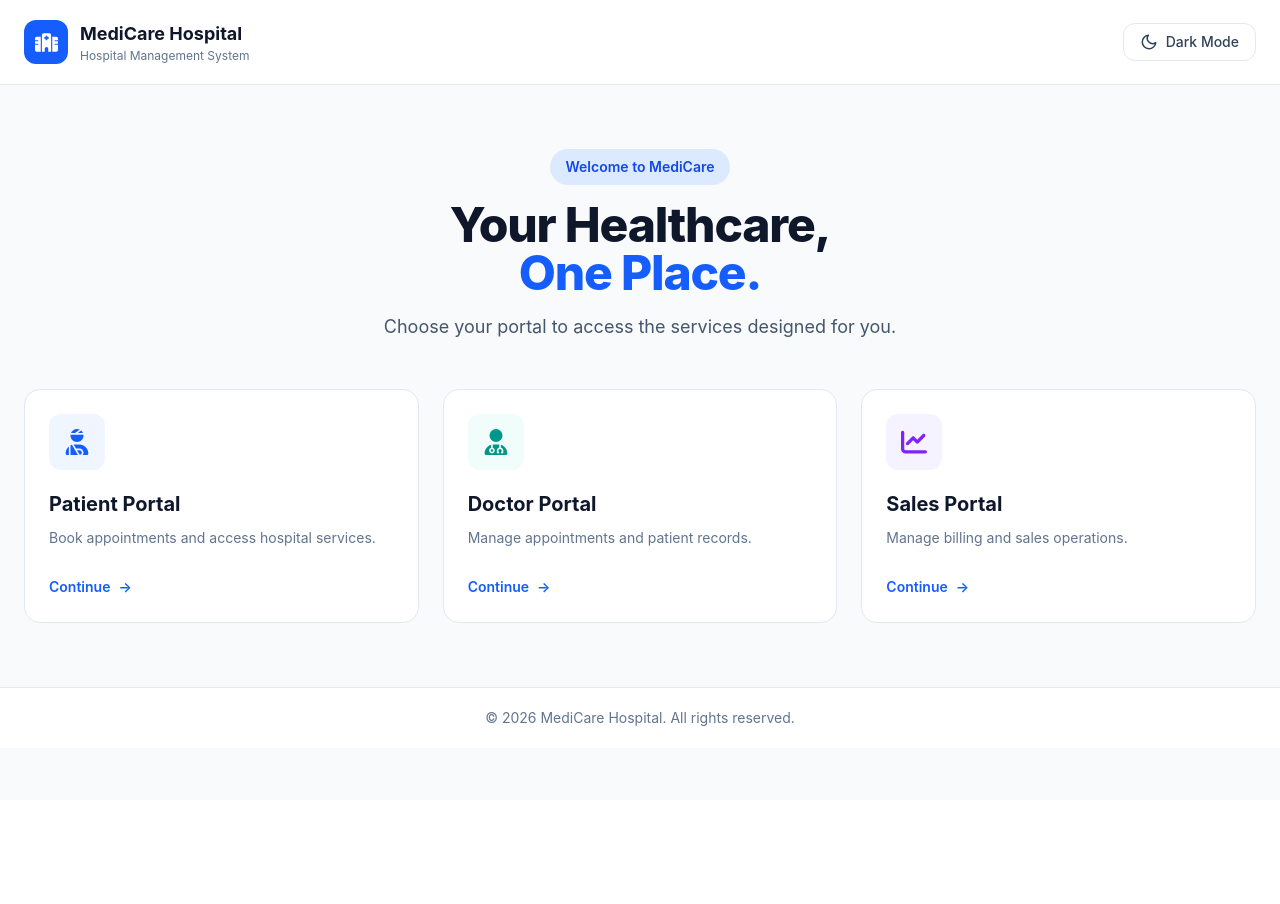
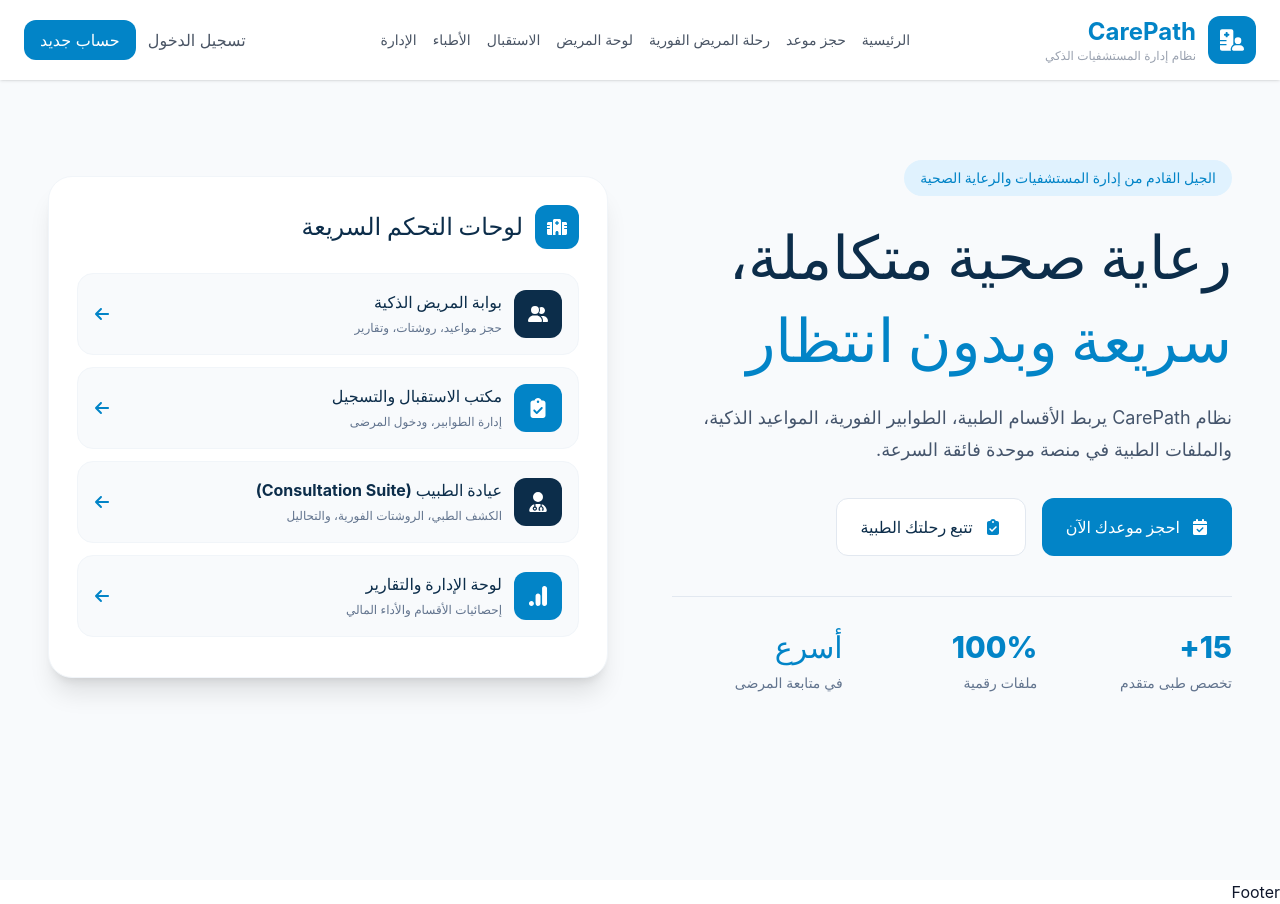
Before and after one commit to Malk-Ayman01/Hospital_System, a React (Vite) app in the folder Hospital_System/: page / in a window 1280 px wide. Before the commit the page ends 800 px from the top, so only its background shows below. Built offline with nearby package versions, Linux system fonts and the light colour scheme.

Commit message:
NavBar & HomePage

```diff
--- a/Hospital_System/src/App.jsx
+++ b/Hospital_System/src/App.jsx
@@ -1,5 +1,6 @@
 import { BrowserRouter, Routes, Route } from "react-router-dom"
-
+import Layout from "./Layout"
+import Nav from "./components/Nav"
 import HomePage from "./pages/Home"
 import DoctorLogin from "./pages/DoctorLogin"
 import SalesLogin from "./pages/SalesLogin"
@@ -9,6 +10,13 @@ function App() {
     return (
         <BrowserRouter>
             <Routes>
+
+                <Route
+                    path="/"
+                    element={<Layout />}
+                >
+
+
                 <Route
                     path="/"
                     element={<HomePage />}
@@ -31,8 +39,11 @@ function App() {
                     path="/sales/login"
                     element={<SalesLogin />}
                 />
+             </Route>
             </Routes>
         </BrowserRouter>
+
+
     )
 }
 
--- /dev/null
+++ b/Hospital_System/src/Layout.jsx
@@ -0,0 +1,20 @@
+import React from "react";
+import Nav from "./components/Nav";
+import Footer from "./components/Footer";
+import { Outlet } from "react-router-dom";
+
+
+export default function Layout() {
+  return (
+    <div>
+
+
+      <Nav />
+
+      <Outlet />
+
+      <Footer />
+
+    </div>
+  );
+}
--- /dev/null
+++ b/Hospital_System/src/components/Footer.jsx
@@ -0,0 +1,7 @@
+import React from 'react'
+
+export default function Footer() {
+  return (
+    <div>Footer</div>
+  )
+}
--- /dev/null
+++ b/Hospital_System/src/components/Nav.jsx
@@ -0,0 +1,109 @@
+
+import React, { useState } from 'react';
+import { Link } from 'react-router-dom';
+import { FaHospitalUser, FaBars, FaXmark } from "react-icons/fa6";
+
+export default function Nav() {
+  const [isOpen, setIsOpen] = useState(false);
+
+  const navLinks = [
+    { name: 'الرئيسية', path: '/' },
+    { name: 'حجز موعد', path: '/Appointment' },
+    { name: 'رحلة المريض الفورية', path: '/PatientJourney' },
+    { name: 'لوحة المريض', path: '/PatientDashboard' },
+    { name: 'الاستقبال', path: '/SalesDashboard' },
+    { name: 'الأطباء', path: '/DoctorDashboard' },
+    { name: 'الإدارة', path: '/AdminDashboard' },
+  ];
+
+  return (
+    <nav className="sticky top-0 z-50 bg-white shadow-sm">
+      <div className="mx-auto flex max-w-7xl items-center justify-between px-4 py-4 sm:px-6">
+
+        {/* Logo */}
+        <Link to="/" className="flex shrink-0 items-center gap-2 sm:gap-3">
+          <div className="flex h-10 w-10 items-center justify-center rounded-xl bg-primary sm:h-12 sm:w-12">
+            <FaHospitalUser className="text-xl text-white sm:text-2xl" />
+          </div>
+
+          <div>
+            <h1 className="text-xl font-bold text-primary sm:text-2xl">
+              CarePath
+            </h1>
+            <p className="text-[10px] text-gray-400 sm:text-xs">
+              نظام إدارة المستشفيات الذكي
+            </p>
+          </div>
+        </Link>
+
+        {/* Desktop Links */}
+        <div className="hidden items-center gap-4 text-sm text-gray-600 xl:flex 2xl:gap-6 2xl:text-base">
+          {navLinks.map((link) => (
+            <Link
+              key={link.path}
+              to={link.path}
+              className="whitespace-nowrap transition-colors hover:text-primary"
+            >
+              {link.name}
+            </Link>
+          ))}
+        </div>
+
+        {/* Desktop Buttons */}
+        <div className="hidden shrink-0 items-center gap-3 xl:flex">
+          <button className="whitespace-nowrap text-gray-600 transition-colors hover:text-primary">
+            تسجيل الدخول
+          </button>
+
+          <button className="whitespace-nowrap rounded-xl bg-primary px-4 py-2 text-white transition-colors hover:bg-primary/90">
+            حساب جديد
+          </button>
+        </div>
+
+        {/* Mobile Menu Button */}
+        <button
+          onClick={() => setIsOpen(!isOpen)}
+          className="flex h-10 w-10 items-center justify-center rounded-lg text-2xl text-primary transition-colors hover:bg-sky-50 xl:hidden"
+          aria-label={isOpen ? "إغلاق القائمة" : "فتح القائمة"}
+          aria-expanded={isOpen}
+        >
+          {isOpen ? <FaXmark /> : <FaBars />}
+        </button>
+      </div>
+
+      {/* Mobile Menu */}
+      {isOpen && (
+        <div className="border-t border-gray-100 bg-white px-4 py-4 shadow-md xl:hidden">
+          <div className="flex flex-col gap-1">
+            {navLinks.map((link) => (
+              <Link
+                key={link.path}
+                to={link.path}
+                onClick={() => setIsOpen(false)}
+                className="rounded-lg px-4 py-3 text-gray-600 transition-colors hover:bg-sky-50 hover:text-primary"
+              >
+                {link.name}
+              </Link>
+            ))}
+
+            <div className="mt-2 flex flex-col gap-3 border-t border-gray-100 pt-4 sm:flex-row">
+              <button
+                onClick={() => setIsOpen(false)}
+                className="rounded-xl border border-primary px-4 py-2 text-primary transition-colors hover:bg-sky-50"
+              >
+                تسجيل الدخول
+              </button>
+
+              <button
+                onClick={() => setIsOpen(false)}
+                className="rounded-xl bg-primary px-4 py-2 text-white transition-colors hover:bg-primary/90"
+              >
+                حساب جديد
+              </button>
+            </div>
+          </div>
+        </div>
+      )}
+    </nav>
+  );
+}
--- a/Hospital_System/src/index.css
+++ b/Hospital_System/src/index.css
@@ -1,17 +1,26 @@
 @import "tailwindcss";
 
 @custom-variant dark (&:where(.dark, .dark *));
-
+html {
+  direction: rtl;
+}
 :root {
     font-family: Inter, system-ui, sans-serif;
     font-synthesis: none;
     text-rendering: optimizeLegibility;
     -webkit-font-smoothing: antialiased;
-    --color-primary: #0369a1;
+    --color-primary: #0284c7;
     --color-secondry: #e0f2fe;
-    --color-dark: #0f172a;
+    --color-dark: #0c2d4a;
 
 }
+@theme {
+--color-primary: #0284c7;
+--color-secondary: #e0f2fe;
+--color-dark: #0c2d4a;
+}
+
+
 
 * {
     box-sizing: border-box;
--- a/Hospital_System/src/pages/Home.jsx
+++ b/Hospital_System/src/pages/Home.jsx
@@ -1,64 +1,211 @@
-import { FaHospital } from "react-icons/fa6"
-import PortalCard from "../components/PortalCard"
-import { portals } from "../data/portals"
-import ThemeToggle from "../components/ThemeToggle"
 
-function HomePage() {
+import React from "react";
+import { Link } from "react-router-dom";
+import {
+  FaCalendarCheck,
+  FaUserGroup,
+  FaUserDoctor,
+  FaHospital,
+  FaArrowLeft,
+  FaClipboardCheck,
+
+} from "react-icons/fa6";
+import { SiGoogleanalytics } from "react-icons/si";
+
+
+export default function Home() {
   return (
-        <main className="min-h-screen bg-slate-50 text-slate-900 transition-colors duration-300 dark:bg-slate-950 dark:text-slate-100">
-            <header className="border-b border-slate-200 bg-white transition-colors duration-300 dark:border-slate-800 dark:bg-slate-900">
-                <div className="mx-auto flex max-w-7xl items-center justify-between gap-4 px-6 py-5">
-                    <div className="flex items-center gap-3">
-                        <div className="flex h-11 w-11 items-center justify-center rounded-xl bg-blue-600 text-white">
-                            <FaHospital size={23} />
+    <section
+      dir="rtl"
+      className="min-h-screen bg-slate-50 px-5 py-12 sm:px-8 lg:px-12 lg:py-20"
+    >
+      <div className="mx-auto grid max-w-7xl items-center gap-12 lg:grid-cols-2 lg:gap-16">
+
+        {/* right-content*/}
+        <div>
+          <span className="mb-6 inline-block rounded-full bg-secondary px-4 py-2 text-sm font-semibold text-primary">
+           الجيل القادم من إدارة المستشفيات والرعاية الصحية
+
+          </span>
+
+          <h1 className="text-4xl font-extrabold leading-tight text-dark sm:text-5xl lg:text-6xl">
+           رعاية صحية متكاملة،
+            <span className="mt-2 block text-primary">
+              سريعة وبدون انتظار
+            </span>
+          </h1>
+
+          <p className="mt-6 max-w-xl text-base leading-8 text-slate-600 sm:text-lg">
+
+نظام CarePath يربط الأقسام الطبية، الطوابير الفورية، المواعيد الذكية، والملفات الطبية في منصة موحدة فائقة السرعة.          </p>
+
+          {/* buttons */}
+          <div className="mt-8 flex flex-col gap-4 sm:flex-row">
+            <Link
+              to="/Appointment"
+              className="inline-flex items-center justify-center gap-3 rounded-xl bg-primary px-6 py-4 font-bold text-white transition hover:bg-primary/90"
+            >
+              <FaCalendarCheck />
+              احجز موعدك الآن
+            </Link>
+
+            <Link
+              to="/PatientJourney"
+              className="inline-flex items-center justify-center gap-3 rounded-xl border border-slate-200 bg-white px-6 py-4 font-bold text-dark transition hover:bg-secondary"
+            >
+              <FaClipboardCheck className="text-primary" />
+              تتبع رحلتك الطبية
+            </Link>
+          </div>
+
+          {/* analysis */}
+          <div className="mt-10 grid grid-cols-3 gap-3 border-t border-slate-200 pt-8 sm:gap-6">
+            <div>
+              <h3 className="text-2xl font-extrabold text-primary sm:text-3xl">
+                15+
+              </h3>
+              <p className="mt-2 text-xs leading-5 text-slate-500 sm:text-sm">
+               تخصص طبى متقدم
+              </p>
             </div>
 
             <div>
-                            <h1 className="text-lg font-bold text-slate-900 dark:text-white">
-                                MediCare Hospital
-                            </h1>
+              <h3 className="text-2xl font-extrabold text-primary sm:text-3xl">
+                100%
+              </h3>
+              <p className="mt-2 text-xs leading-5 text-slate-500 sm:text-sm">
+                ملفات رقمية
+              </p>
+            </div>
 
-                            <p className="text-xs text-slate-500 dark:text-slate-400">
-                                Hospital Management System
+            <div>
+              <h3 className="text-2xl font-extrabold text-primary sm:text-3xl">
+                أسرع
+              </h3>
+              <p className="mt-2 text-xs leading-5 text-slate-500 sm:text-sm">
+                في متابعة المرضى
               </p>
             </div>
           </div>
+        </div>
 
-                    <ThemeToggle />
+        {/* Control panel card*/}
+        <div className="mx-auto w-full max-w-xl rounded-3xl border border-slate-100 bg-white p-5 shadow-xl sm:p-7">
+
+          <div className="mb-6 flex items-center justify-between gap-3">
+            <div className="flex items-center gap-3">
+              <div className="flex h-11 w-11 items-center justify-center rounded-xl bg-primary text-white">
+                <FaHospital className="text-xl" />
               </div>
-            </header>
 
-            <section className="mx-auto flex w-full max-w-7xl flex-col justify-center px-6 py-16">
-                <div className="mx-auto mb-12 max-w-2xl text-center">
-                    <span className="mb-4 inline-block rounded-full bg-blue-100 px-4 py-2 text-sm font-semibold text-blue-700 dark:bg-blue-950 dark:text-blue-300">
-                        Welcome to MediCare
-                    </span>
+          {/*  Title of control panel */}
+              <div>
+                <h1 className="text-2xl font-bold text-dark">
+                 لوحات التحكم السريعة
+                </h1>
 
-                    <h2 className="mb-4 text-3xl font-extrabold tracking-tight text-slate-900 dark:text-white sm:text-5xl">
-                        Your Healthcare,
-                        <span className="block text-blue-600 dark:text-blue-400">One Place.</span>
-                    </h2>
+              </div>
+            </div>
 
-                    <p className="text-base leading-7 text-slate-600 dark:text-slate-300 sm:text-lg">
-                        Choose your portal to access the services designed for you.
+          </div>
+
+          {/*  Patient Item */}
+          <Link
+            to="/PatientDashboard"
+            className="mb-3 flex items-center gap-3 rounded-2xl border border-slate-100 bg-slate-50 p-4 transition hover:border-primary hover:bg-secondary"
+          >
+            <div className="flex h-12 w-12 shrink-0 items-center justify-center rounded-xl bg-dark text-white">
+              <FaUserGroup className="text-xl" />
+            </div>
+
+            <div className="min-w-0 flex-1">
+              <h3 className="font-bold text-dark">
+
+              بوابة المريض الذكية
+
+              </h3>
+              <p className="mt-1 text-xs leading-5 text-slate-500">
+
+            حجز مواعيد، روشتات، وتقارير
+
               </p>
             </div>
 
-                <div className="grid grid-cols-1 gap-6 md:grid-cols-2 lg:grid-cols-3">
-                    {portals.map((portal) => (
-                        <PortalCard
-                            key={portal.id}
-                            portal={portal}
-                        />
-                    ))}
+            <FaArrowLeft className="shrink-0 text-primary" />
+          </Link>
+
+          {/* Sales Item */}
+          <Link
+            to="/SalesDashboard"
+            className="mb-3 flex items-center gap-3 rounded-2xl border border-slate-100 bg-slate-50 p-4 transition hover:border-primary hover:bg-secondary"
+          >
+            <div className="flex h-12 w-12 shrink-0 items-center justify-center rounded-xl bg-primary text-white">
+              <FaClipboardCheck className="text-xl" />
+            </div>
+
+            <div className="min-w-0 flex-1">
+              <h3 className="font-bold text-dark">
+             مكتب الاستقبال والتسجيل
+              </h3>
+              <p className="mt-1 text-xs leading-5 text-slate-500">
+               إدارة الطوابير، ودخول المرضى
+              </p>
+            </div>
+
+            <FaArrowLeft className="shrink-0 text-primary" />
+          </Link>
+
+          {/* Doctor Item */}
+          <Link
+            to="/DoctorDashboard"
+            className="mb-3 flex items-center gap-3 rounded-2xl border border-slate-100 bg-slate-50 p-4 transition hover:border-primary hover:bg-secondary"
+          >
+            <div className="flex h-12 w-12 shrink-0 items-center justify-center rounded-xl bg-dark text-white">
+              <FaUserDoctor className="text-xl" />
+            </div>
+
+            <div className="min-w-0 flex-1">
+              <h3 className="font-bold text-dark">
+
+             عيادة الطبيب (Consultation Suite)
+
+              </h3>
+              <p className="mt-1 text-xs leading-5 text-slate-500">
+        الكشف الطبي، الروشتات الفورية، والتحاليل
+              </p>
+            </div>
+
+            <FaArrowLeft className="shrink-0 text-primary" />
+          </Link>
+
+          {/*  Item 5 */}
+      <Link
+            to="/AdminDashboard"
+            className="mb-3 flex items-center gap-3 rounded-2xl border border-slate-100 bg-slate-50 p-4 transition hover:border-primary hover:bg-secondary"
+          >
+            <div className="flex h-12 w-12 shrink-0 items-center justify-center rounded-xl bg-primary text-white">
+              <SiGoogleanalytics className="text-xl" />
+            </div>
+
+            <div className="min-w-0 flex-1">
+              <h3 className="font-bold text-dark">
+
+          لوحة الإدارة والتقارير
+
+              </h3>
+              <p className="mt-1 text-xs leading-5 text-slate-500">
+
+            إحصائيات الأقسام والأداء المالي
+
+              </p>
+            </div>
+
+            <FaArrowLeft className="shrink-0 text-primary" />
+          </Link>
+
+
+        </div>
       </div>
     </section>
-
-            <footer className="border-t border-slate-200 bg-white px-6 py-5 text-center text-sm text-slate-500 transition-colors duration-300 dark:border-slate-800 dark:bg-slate-900 dark:text-slate-400">
-                © {new Date().getFullYear()} MediCare Hospital. All rights reserved.
-            </footer>
-        </main>
-    )
+  );
 }
-
-export default HomePage
```
Lines whose indentation alone changed are shown as unchanged.
